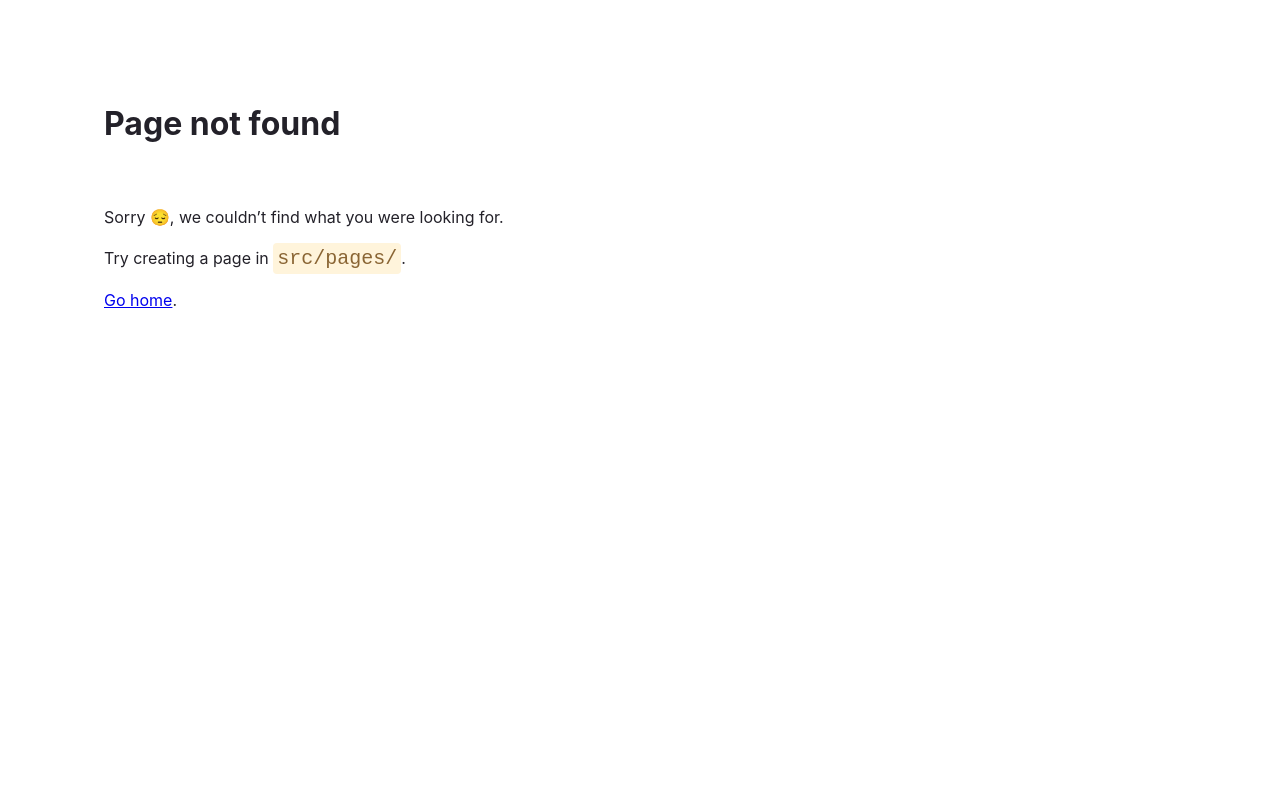
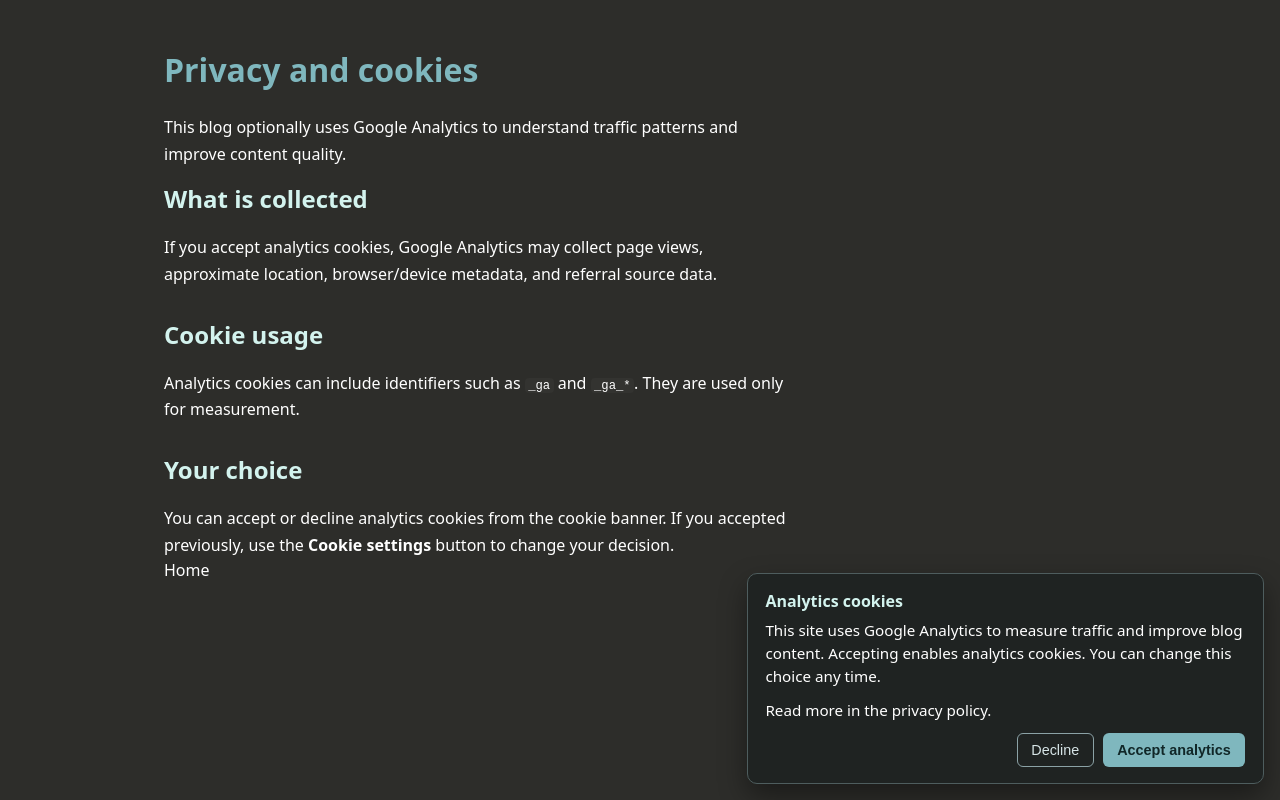
Before and after one commit to reesejmorris/rjmblog-site, a Gatsby site: page /privacy in a window 1280 px wide. Before the commit this address had no page. Built offline with nearby package versions, Linux system fonts and the light colour scheme; Gatsby itself is replaced by a stand-in of ours; no server answers.

Commit message:
Added analytics

```diff
--- a/gatsby-browser.js
+++ /dev/null
@@ -1 +0,0 @@
-require("prismjs/themes/prism-tomorrow.css")
--- /dev/null
+++ b/gatsby-browser.tsx
@@ -0,0 +1,19 @@
+import * as React from "react";
+import type { GatsbyBrowser } from "gatsby";
+import CookieConsent from "./src/components/CookieConsent";
+import { initializeAnalyticsFromConsent, trackPageView } from "./src/lib/analytics";
+
+require("prismjs/themes/prism-tomorrow.css");
+require("./src/pages/index.css");
+
+export const wrapPageElement: GatsbyBrowser["wrapPageElement"] = ({ element }) => {
+  return <CookieConsent>{element}</CookieConsent>;
+};
+
+export const onClientEntry: GatsbyBrowser["onClientEntry"] = () => {
+  initializeAnalyticsFromConsent();
+};
+
+export const onRouteUpdate: GatsbyBrowser["onRouteUpdate"] = ({ location }) => {
+  trackPageView(location.pathname + location.search + location.hash);
+};
--- /dev/null
+++ b/gatsby-ssr.tsx
@@ -0,0 +1,7 @@
+import * as React from "react";
+import type { GatsbySSR } from "gatsby";
+import CookieConsent from "./src/components/CookieConsent";
+
+export const wrapPageElement: GatsbySSR["wrapPageElement"] = ({ element }) => {
+  return <CookieConsent>{element}</CookieConsent>;
+};
--- /dev/null
+++ b/src/components/CookieConsent.tsx
@@ -0,0 +1,87 @@
+import * as React from "react";
+import { Link } from "gatsby";
+import {
+  ConsentStatus,
+  disableAnalytics,
+  enableAnalytics,
+  getConsentStatus,
+  hasTrackingId,
+  onConsentChange,
+  setConsentStatus,
+} from "../lib/analytics";
+
+type Props = {
+  children: React.ReactNode;
+};
+
+const CookieConsent: React.FC<Props> = ({ children }) => {
+  const [consent, setConsent] = React.useState<ConsentStatus>(null);
+  const [settingsOpen, setSettingsOpen] = React.useState(false);
+
+  React.useEffect(() => {
+    const currentConsent = getConsentStatus();
+    setConsent(currentConsent);
+
+    const unsubscribe = onConsentChange((nextConsent) => {
+      setConsent(nextConsent);
+      setSettingsOpen(false);
+    });
+
+    return unsubscribe;
+  }, []);
+
+  const acceptCookies = (): void => {
+    setConsentStatus("accepted");
+    enableAnalytics();
+  };
+
+  const declineCookies = (): void => {
+    setConsentStatus("declined");
+    disableAnalytics();
+  };
+
+  const showBanner = consent === null || settingsOpen;
+
+  return (
+    <>
+      {children}
+
+      {consent !== null && !showBanner ? (
+        <button className="cookie-settings-button" type="button" onClick={() => setSettingsOpen(true)}>
+          Cookie settings
+        </button>
+      ) : null}
+
+      {showBanner ? (
+        <aside className="cookie-banner" aria-live="polite" role="dialog" aria-label="Cookie preferences">
+          <p className="cookie-banner-title">Analytics cookies</p>
+          <p className="cookie-banner-copy">
+            This site uses Google Analytics to measure traffic and improve blog content. Accepting enables
+            analytics cookies. You can change this choice any time.
+          </p>
+
+          {!hasTrackingId() ? (
+            <p className="cookie-banner-warning">
+              Analytics is currently disabled because <code>GATSBY_GA_MEASUREMENT_ID</code> is not set.
+            </p>
+          ) : null}
+
+          <p className="cookie-banner-copy">
+            Read more in the <Link to="/privacy">privacy policy</Link>.
+          </p>
+
+          <div className="cookie-banner-actions">
+            <button className="cookie-button cookie-button-secondary" type="button" onClick={declineCookies}>
+              Decline
+            </button>
+            <button className="cookie-button cookie-button-primary" type="button" onClick={acceptCookies}>
+              Accept analytics
+            </button>
+          </div>
+        </aside>
+      ) : null}
+    </>
+  );
+};
+
+export default CookieConsent;
--- /dev/null
+++ b/src/lib/analytics.ts
@@ -0,0 +1,169 @@
+export type ConsentStatus = "accepted" | "declined" | null;
+
+const CONSENT_KEY = "rjm_cookie_consent_analytics";
+const ANALYTICS_SCRIPT_ID = "rjm-ga4-script";
+const TRACKING_ID = process.env.GATSBY_GA_MEASUREMENT_ID;
+const CONSENT_CHANGED_EVENT = "rjm-consent-changed";
+
+declare global {
+  interface Window {
+    dataLayer?: unknown[];
+    gtag?: (...args: unknown[]) => void;
+    __rjmGaConfigured?: boolean;
+    [key: `ga-disable-${string}`]: boolean | undefined;
+  }
+}
+
+const canUseDOM = (): boolean => typeof window !== "undefined" && typeof document !== "undefined";
+
+export const hasTrackingId = (): boolean => Boolean(TRACKING_ID);
+
+export const getConsentStatus = (): ConsentStatus => {
+  if (!canUseDOM()) {
+    return null;
+  }
+
+  const value = window.localStorage.getItem(CONSENT_KEY);
+  if (value === "accepted" || value === "declined") {
+    return value;
+  }
+
+  return null;
+};
+
+export const setConsentStatus = (value: Exclude<ConsentStatus, null>): void => {
+  if (!canUseDOM()) {
+    return;
+  }
+
+  window.localStorage.setItem(CONSENT_KEY, value);
+  window.dispatchEvent(new CustomEvent(CONSENT_CHANGED_EVENT, { detail: value }));
+};
+
+export const onConsentChange = (handler: (status: ConsentStatus) => void): (() => void) => {
+  if (!canUseDOM()) {
+    return () => undefined;
+  }
+
+  const listener = (event: Event): void => {
+    const customEvent = event as CustomEvent<ConsentStatus>;
+    handler(customEvent.detail ?? getConsentStatus());
+  };
+
+  window.addEventListener(CONSENT_CHANGED_EVENT, listener);
+  return () => window.removeEventListener(CONSENT_CHANGED_EVENT, listener);
+};
+
+export const hasAnalyticsConsent = (): boolean => getConsentStatus() === "accepted";
+
+const removeCookieByName = (name: string): void => {
+  if (!canUseDOM()) {
+    return;
+  }
+
+  const parts = window.location.hostname.split(".");
+  const domains = new Set<string>([window.location.hostname]);
+
+  for (let index = 0; index < parts.length - 1; index += 1) {
+    const suffix = parts.slice(index).join(".");
+    if (suffix.includes(".")) {
+      domains.add(`.${suffix}`);
+      domains.add(suffix);
+    }
+  }
+
+  domains.forEach((domain) => {
+    document.cookie = `${name}=; expires=Thu, 01 Jan 1970 00:00:00 GMT; path=/; domain=${domain}; SameSite=Lax`;
+  });
+  document.cookie = `${name}=; expires=Thu, 01 Jan 1970 00:00:00 GMT; path=/; SameSite=Lax`;
+};
+
+const removeGoogleAnalyticsCookies = (): void => {
+  if (!canUseDOM()) {
+    return;
+  }
+
+  document.cookie
+    .split(";")
+    .map((cookie) => cookie.trim().split("=")[0])
+    .filter((cookieName) => cookieName === "_ga" || cookieName.startsWith("_ga_"))
+    .forEach(removeCookieByName);
+};
+
+const initGtag = (): void => {
+  if (!canUseDOM()) {
+    return;
+  }
+
+  if (!window.dataLayer) {
+    window.dataLayer = [];
+  }
+
+  if (!window.gtag) {
+    window.gtag = (...args: unknown[]) => {
+      window.dataLayer?.push(args);
+    };
+  }
+
+  if (!window.__rjmGaConfigured && TRACKING_ID) {
+    window.gtag("js", new Date());
+    window.gtag("config", TRACKING_ID, { anonymize_ip: true });
+    window.__rjmGaConfigured = true;
+  }
+};
+
+export const enableAnalytics = (): boolean => {
+  if (!canUseDOM() || !TRACKING_ID) {
+    return false;
+  }
+
+  window[`ga-disable-${TRACKING_ID}`] = false;
+
+  if (!document.getElementById(ANALYTICS_SCRIPT_ID)) {
+    const script = document.createElement("script");
+    script.id = ANALYTICS_SCRIPT_ID;
+    script.async = true;
+    script.src = `https://www.googletagmanager.com/gtag/js?id=${TRACKING_ID}`;
+    document.head.appendChild(script);
+  }
+
+  initGtag();
+  return true;
+};
+
+export const disableAnalytics = (): void => {
+  if (!canUseDOM()) {
+    return;
+  }
+
+  if (TRACKING_ID) {
+    window[`ga-disable-${TRACKING_ID}`] = true;
+  }
+
+  removeGoogleAnalyticsCookies();
+};
+
+export const initializeAnalyticsFromConsent = (): void => {
+  if (!canUseDOM()) {
+    return;
+  }
+
+  if (getConsentStatus() === "accepted") {
+    enableAnalytics();
+    return;
+  }
+
+  disableAnalytics();
+};
+
+export const trackPageView = (path: string): void => {
+  if (!canUseDOM() || !TRACKING_ID || !hasAnalyticsConsent() || !window.gtag) {
+    return;
+  }
+
+  window.gtag("event", "page_view", {
+    page_path: path,
+    page_location: window.location.href,
+    page_title: document.title,
+  });
+};
--- a/src/pages/index.css
+++ b/src/pages/index.css
@@ -1,52 +1,330 @@
 
-html {
-    background: #2D2D2A;
-    color: #FFFFFF;
-    font-family: system-ui, -apple-system, BlinkMacSystemFont, 'Segoe UI', Roboto, Oxygen, Ubuntu, Cantarell, 'Open Sans', 'Helvetica Neue', sans-serif;
+:root {
+  --color-bg: #2d2d2a;
+  --color-body: #ffffff;
+  --color-title: #d3f3ee;
+  --color-site-title: #7fb7be;
+  --color-meta: #a4b3b6;
+  --color-link-visited: #ffffea;
+  --color-link-hover: #8ed5df;
+  --color-link-inline: #cfeef2;
+  --color-link-inline-hover: #e4fbff;
+  --color-link-inline-visited: #bfe2e8;
+  --color-link-title: #d3f3ee;
+  --color-link-title-hover: #f0fffd;
+  --color-link-nav: #ffffff;
+  --color-link-nav-hover: #d3f3ee;
+  --color-focus-ring: #8ed5df;
+  --layout-max: 1040px;
+  --measure-max: 68ch;
+  --space-1: 0.35rem;
+  --space-2: 0.75rem;
+  --space-3: 1rem;
+  --space-4: 1.5rem;
+  --space-5: 2.5rem;
+  --flow-1: 0.5rem;
+  --flow-2: 0.85rem;
+  --flow-3: 1.25rem;
+  --flow-4: 2rem;
+  --flow-5: 2.75rem;
+  --lh-body: 1.68;
+  --lh-heading: 1.25;
+  --lh-code: 1.5;
+}
+
+html,
+body {
+  margin: 0;
+  background: var(--color-bg);
+  color: var(--color-body);
+  font-family: system-ui, -apple-system, BlinkMacSystemFont, "Segoe UI", Roboto, Oxygen, Ubuntu, Cantarell, "Open Sans", "Helvetica Neue", sans-serif;
+}
+
+.content-shell {
+  width: 100%;
+  max-width: var(--layout-max);
+  margin: 0 auto;
+  padding: clamp(20px, 5vw, 50px) clamp(20px, 4vw, 44px);
+  box-sizing: border-box;
+}
+
+.site-title {
+  margin: 0 0 var(--space-4);
+  color: var(--color-site-title);
+  line-height: var(--lh-heading);
+}
+
+.site-title,
+.post-card,
+.post-nav,
+.post-content {
+  max-width: var(--measure-max);
+}
+
+.post-card {
+  margin: 0 0 var(--space-5);
+}
+
+.post-title-link,
+.post-title-link:link,
+.post-title-link:visited {
+  color: var(--color-link-title);
+  text-decoration: none;
+}
+
+.post-title {
+  margin: 0;
+  color: inherit;
+  line-height: var(--lh-heading);
+}
+
+.post-meta {
+  margin: var(--space-2) 0 var(--space-3);
+  color: var(--color-meta);
+  font-size: 0.85rem;
+  font-weight: 500;
+  letter-spacing: 0.05em;
+  text-transform: uppercase;
+  line-height: 1.35;
+  display: block;
+}
+
+.post-excerpt {
+  margin: 0;
+  line-height: var(--lh-body);
+}
+
+.post-nav {
+  margin: 0 0 var(--space-4);
+}
+
+.post-nav a {
+  color: var(--color-link-nav);
+  text-decoration: none;
+}
+
+.post-content {
+  max-width: var(--measure-max);
+  line-height: var(--lh-body);
+}
+
+.post-content > :first-child {
+  margin-top: 0;
+}
+
+.post-content > :last-child {
+  margin-bottom: 0;
+}
+
+.post-content p,
+.post-content ul,
+.post-content ol,
+.post-content pre,
+.post-content blockquote {
+  margin-block: var(--flow-3);
+}
+
+.post-content h2,
+.post-content h3,
+.post-content h4 {
+  margin: var(--flow-4) 0 var(--flow-2);
+  line-height: var(--lh-heading);
+  color: var(--color-title);
+}
+
+.post-content ul,
+.post-content ol {
+  padding-inline-start: 1.4rem;
+}
+
+.post-content li + li {
+  margin-top: var(--flow-1);
+}
+
+.post-content pre {
+  padding: var(--flow-2) var(--flow-3);
+  border-radius: 6px;
+  background: #2a2a2a;
+  overflow-x: auto;
+  line-height: var(--lh-code);
+}
+
+.post-content code {
+  background: #333330;
+  border-radius: 4px;
+  padding: 0.08em 0.28em;
+  font-size: 0.94em;
+}
+
+.post-content pre code {
+  background: transparent;
+  padding: 0;
+}
+
+.post-content a,
+.post-content a:link {
+  color: var(--color-link-inline);
+  text-decoration: underline;
+  text-decoration-thickness: 0.08em;
+  text-underline-offset: 0.18em;
+}
+
+.post-content a:visited {
+  color: var(--color-link-inline-visited);
+  text-decoration: underline;
+}
+
+.post-content a:hover,
+.post-content a:active {
+  color: var(--color-link-inline-hover);
+}
+
+h1,
+h2 {
+  font-weight: 700;
 }
 
 h1 {
-    color: #7FB7BE;
+  color: var(--color-site-title);
 }
 
-h2{
-    color: #D3F3EE;
+h2 {
+  color: var(--color-title);
 }
 
-  /* unvisited link */
+a {
+  color: var(--color-link-nav);
+}
+
 a:link {
-    color: #FFFFFF;
+  color: var(--color-link-nav);
   text-decoration: none;
 }
 
-  /* visited link */
 a:visited {
-    color: #ffffea;
+  color: var(--color-link-visited);
   text-decoration: none;
 }
 
-  /* mouse over link */
 a:hover {
-    color: hotpink;
+  color: var(--color-link-nav-hover);
 }
 
-  /* selected link */
 a:active {
-    color: #ffffea;
+  color: var(--color-link-nav-hover);
   text-decoration: none;
 }
 
-  @media all and (min-width:569px) {
-    html {
-        padding: 50px;
-        background: #2D2D2A;
-        color: #FFFFFF;
-        max-width: 800px;
+.post-title-link:hover,
+.post-title-link:focus-visible {
+  color: var(--color-link-title-hover);
+  text-decoration: underline;
+  text-decoration-thickness: 0.08em;
+  text-underline-offset: 0.2em;
+}
+
+.post-nav a:hover,
+.post-nav a:focus-visible {
+  color: var(--color-link-nav-hover);
+  text-decoration: underline;
+  text-decoration-thickness: 0.08em;
+  text-underline-offset: 0.18em;
+}
+
+a:focus-visible {
+  outline: 2px solid var(--color-focus-ring);
+  outline-offset: 3px;
+  border-radius: 2px;
+}
+
+@media all and (max-width: 568px) {
+  :root {
+    --flow-3: 1.1rem;
+    --flow-4: 1.65rem;
+    --flow-5: 2.25rem;
+    --lh-body: 1.62;
   }
 }
 
-  @media all and (min-width:0px) and (max-width: 568px) {
-    html {
-        padding: 20px;
+.cookie-banner {
+  position: fixed;
+  right: 1rem;
+  bottom: 1rem;
+  max-width: min(30rem, calc(100vw - 2rem));
+  padding: 1rem 1.1rem;
+  border-radius: 10px;
+  border: 1px solid #4e5d5e;
+  background: #1f2322;
+  box-shadow: 0 12px 28px rgba(0, 0, 0, 0.4);
+  z-index: 1000;
+}
+
+.cookie-banner-title {
+  margin: 0 0 0.45rem;
+  color: var(--color-title);
+  font-weight: 700;
+}
+
+.cookie-banner-copy {
+  margin: 0 0 0.7rem;
+  color: var(--color-body);
+  font-size: 0.95rem;
+  line-height: 1.5;
+}
+
+.cookie-banner-warning {
+  margin: 0 0 0.7rem;
+  padding: 0.45rem 0.6rem;
+  border-radius: 6px;
+  background: #3f2f18;
+  color: #ffdca8;
+  font-size: 0.9rem;
+}
+
+.cookie-banner-actions {
+  display: flex;
+  justify-content: flex-end;
+  gap: 0.55rem;
+}
+
+.cookie-button {
+  border: 1px solid transparent;
+  border-radius: 6px;
+  padding: 0.5rem 0.85rem;
+  font-size: 0.9rem;
+  cursor: pointer;
+}
+
+.cookie-button-secondary {
+  background: transparent;
+  border-color: #8ba2a6;
+  color: #d6e4e6;
+}
+
+.cookie-button-primary {
+  background: var(--color-site-title);
+  color: #112728;
+  font-weight: 700;
+}
+
+.cookie-settings-button {
+  position: fixed;
+  right: 1rem;
+  bottom: 1rem;
+  z-index: 950;
+  border: 1px solid #8ba2a6;
+  border-radius: 999px;
+  padding: 0.45rem 0.8rem;
+  background: #1f2322;
+  color: #d6e4e6;
+  cursor: pointer;
+}
+
+@media all and (max-width: 568px) {
+  .cookie-banner {
+    right: 0.75rem;
+    left: 0.75rem;
+    bottom: 0.75rem;
+    max-width: unset;
   }
 }
--- /dev/null
+++ b/src/pages/privacy.tsx
@@ -0,0 +1,40 @@
+import * as React from "react";
+import { HeadFC, Link, PageProps } from "gatsby";
+import "./index.css";
+
+const PrivacyPage: React.FC<PageProps> = () => {
+  return (
+    <main className="content-shell">
+      <h1 className="site-title">Privacy and cookies</h1>
+      <p className="post-content">
+        This blog optionally uses Google Analytics to understand traffic patterns and improve content quality.
+      </p>
+
+      <section className="post-content">
+        <h2>What is collected</h2>
+        <p>
+          If you accept analytics cookies, Google Analytics may collect page views, approximate location,
+          browser/device metadata, and referral source data.
+        </p>
+        <h2>Cookie usage</h2>
+        <p>
+          Analytics cookies can include identifiers such as <code>_ga</code> and <code>_ga_*</code>.
+          They are used only for measurement.
+        </p>
+        <h2>Your choice</h2>
+        <p>
+          You can accept or decline analytics cookies from the cookie banner. If you accepted previously,
+          use the <strong>Cookie settings</strong> button to change your decision.
+        </p>
+      </section>
+
+      <p className="post-nav">
+        <Link to="/">Home</Link>
+      </p>
+    </main>
+  );
+};
+
+export default PrivacyPage;
+
+export const Head: HeadFC = () => <title>Privacy and cookies</title>;
```
Also changed, not shown: src/pages/index.tsx (+31 -8 lines), src/pages/{markdownRemark.frontmatter__slug}.jsx (+8 -12 lines), tsconfig.json (+8 -1 lines), .github/workflows/gatsby.yml, README.md, 2 other files. Lines whose indentation alone changed are shown as unchanged.
